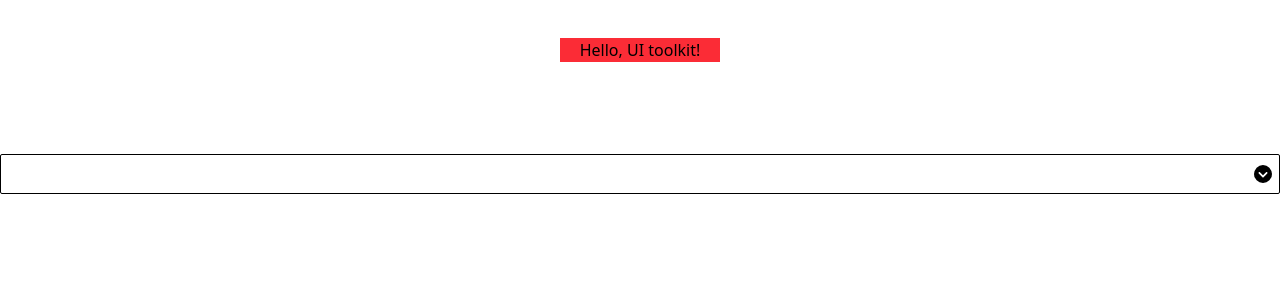
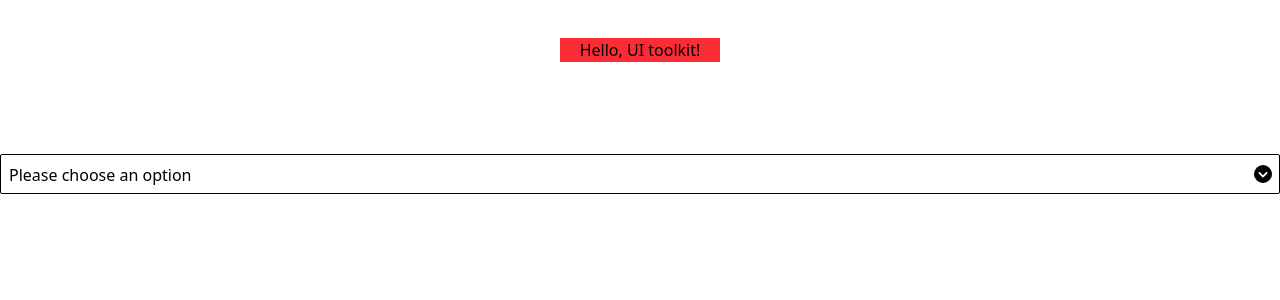
Before and after one commit to IslamSolimanInnowise/custom-components-lib, a React app: page / in a window 1280 px wide. Shown: the top 300 px of the page. Built offline with nearby package versions, Linux system fonts and the light colour scheme.

Commit message:
fix: edit the Select component so that it can accept options

```diff
--- a/src/App.tsx
+++ b/src/App.tsx
@@ -80,7 +80,16 @@ const App: React.FC = () => {
       /> */}
 
       {/* Select */}
-      <Select className="test"></Select>
+      <Select
+        id="test-id"
+        className="test"
+        baseValue="Please choose an option"
+        onChange={() => console.log("changed")}
+        options={[
+          { id: "1", title: "Option 1" },
+          { id: "2", title: "Option 2" },
+        ]}
+      />
     </div>
   );
 };
--- a/src/components/Select/Select.tsx
+++ b/src/components/Select/Select.tsx
@@ -5,12 +5,31 @@ import SelectIcon from "./SelectIcon";
 
 interface SelectProps extends React.HTMLAttributes<HTMLSelectElement> {
   label?: string;
+  options: { id: string; title: string }[];
+  baseValue: string;
 }
 
-const Select: React.FC<SelectProps> = ({ label, onClick, ...props }) => {
+const Select: React.FC<SelectProps> = ({
+  label,
+  options = [],
+  baseValue = "",
+  onClick,
+  onChange,
+  ...props
+}) => {
   const [isOpen, setIsOpen] = useState(false);
   const generatedID = useId();
   const id = props.id || generatedID;
+
+  function handleClick(e: React.MouseEvent<HTMLSelectElement, MouseEvent>) {
+    setIsOpen(!isOpen);
+    onClick?.(e);
+  }
+
+  function handleChange(e: React.ChangeEvent<HTMLSelectElement>) {
+    console.log(e.target.value);
+    onChange?.(e);
+  }
 
   return (
     <div className="min-h-14 min-w-30 relative">
@@ -33,13 +52,18 @@ const Select: React.FC<SelectProps> = ({ label, onClick, ...props }) => {
           props.className
         )}
         id={id}
-        onClick={(e) => {
-          setIsOpen(!isOpen);
-          onClick?.(e);
-        }}
+        onClick={handleClick}
+        onChange={handleChange}
         role="combobox"
       >
-        {props.children}
+        <option value="">{baseValue}</option>
+        {options.map((option) => {
+          return (
+            <option key={option.id} value={option.title}>
+              {option.title}
+            </option>
+          );
+        })}
       </select>
     </div>
   );
```
Also changed, not shown: 2 other files (tests, documents, lock files or other folders).
